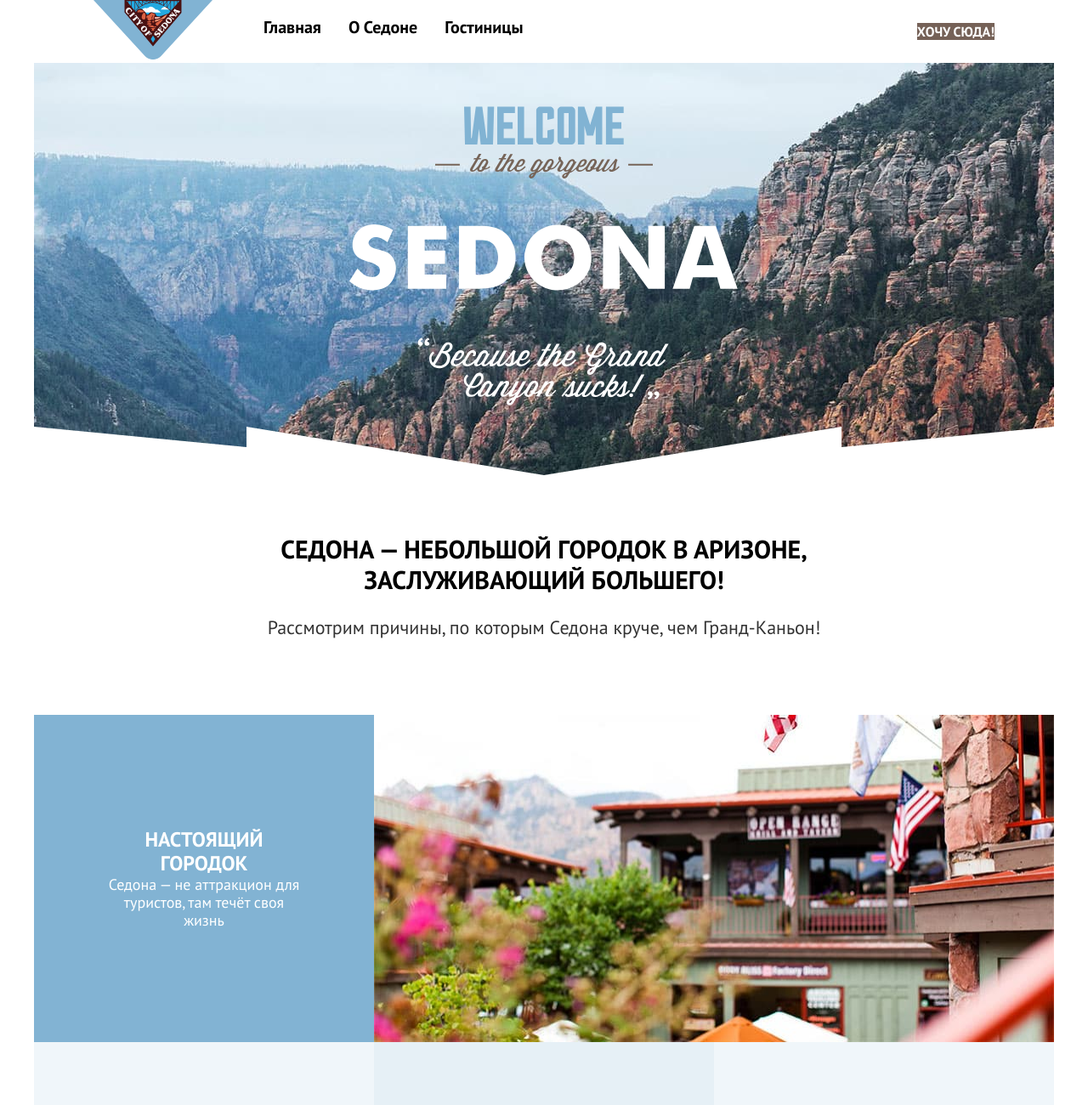
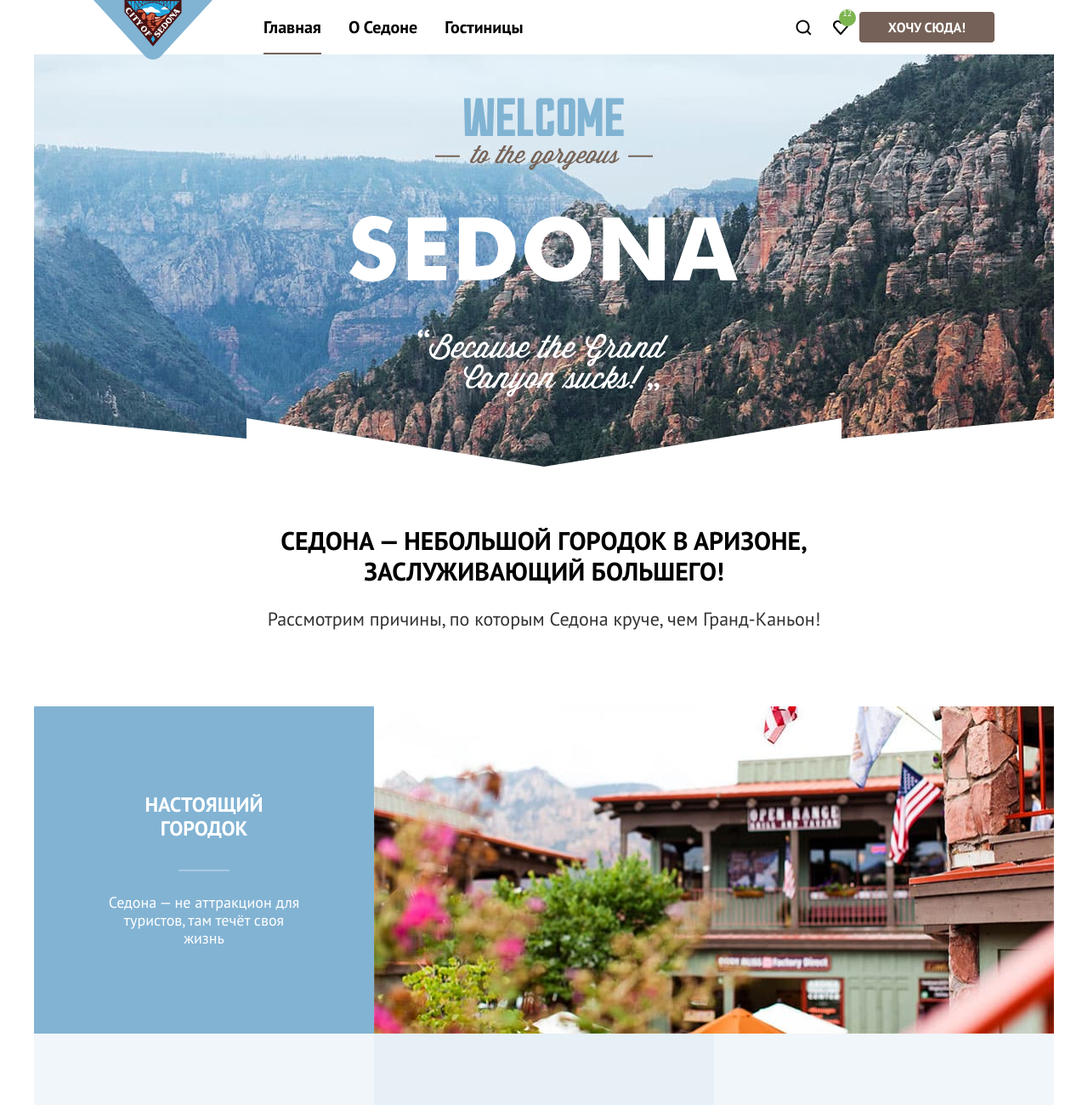
Before and after one commit to htmlacademy-htmlcss/2093739-sedona-36, a plain HTML site: page index.html in a window 1280 px wide. Shown: the top 1300 px of the page at 85% size. Drawn offline with Linux system fonts and the light colour scheme.

Commit message:
header icons

```diff
--- a/index.html
+++ b/index.html
@@ -25,6 +25,7 @@
         <ul class="main-menu">
           <li class="main-menu-item">
             <a class="main-menu-link" href="#">
+              <svg class="main-menu-icon" aria-hidden="true" focusable="false" xmlns="http://www.w3.org/2000/svg" width="20" height="20" viewBox="0 0 20 20"><path d="m19.5 18.008-3.7-3.68c1-1.292 1.7-2.983 1.7-4.872 0-4.376-3.6-7.956-8-7.956s-8 3.68-8 8.055c0 4.376 3.6 7.956 8 7.956 1.8 0 3.5-.597 4.9-1.69l3.7 3.679 1.4-1.492Zm-10-2.486c-3.3 0-6-2.685-6-5.967 0-3.282 2.7-5.967 6-5.967s6 2.685 6 5.967c0 3.282-2.7 5.967-6 5.967Z"/></svg>
               <span class="visually-hidden">
                 Поиск
               </span>
@@ -32,6 +33,8 @@
           </li>
           <li class="main-menu-item">
             <a class="main-menu-link" href="#">
+              <svg class="main-menu-icon" aria-hidden="true" focusable="false" xmlns="http://www.w3.org/2000/svg" width="18" height="17" viewBox="0 0 18 17"><path d="M8.9 17c-.3 0-.6-.1-.8-.4-5.4-6.1-6.7-7.5-7-7.9C.4 7.8 0 6.6 0 5.4 0 2.4 2.4 0 5.5 0 6.8 0 8 .5 9 1.3 10 .5 11.3 0 12.5 0c3 0 5.5 2.4 5.5 5.4 0 1.3-.5 2.5-1.3 3.4l-7 7.9c-.2.2-.4.3-.8.3Zm-6-9.5c.3.4 3.5 4 6.1 6.9l6.2-7c.5-.5.7-1.2.7-2 0-1.8-1.5-3.3-3.3-3.3-1 0-2 .5-2.7 1.3-.3.3-.6.4-.9.4-.3 0-.6-.2-.8-.4-.7-.8-1.7-1.3-2.7-1.3-1.8 0-3.3 1.5-3.3 3.3-.1.9.3 1.6.7 2.1-.1 0-.1 0 0 0Z"/></svg>
+              <span class="main-menu-icon-label" >12</span>
               <span class="visually-hidden">
                 Избранное
               </span>
--- a/styles/styles.css
+++ b/styles/styles.css
@@ -53,6 +53,9 @@ body {
   color: #FFFFFF;
   text-transform: uppercase;
   text-decoration: none;
+  border: none;
+  border-radius: 4px;
+  cursor: pointer;
 }
 
 .button.button-big {
@@ -73,20 +76,28 @@ body {
 }
 
 .navigation-logo {
+  position: relative;
+  display: block;
   width: 140px;
   margin-right: 44px;
+}
+
+.page-header-logo {
+  position: absolute;
+  z-index: 1;
 }
 
 .navigation-list {
   display: flex;
   flex-wrap: wrap;
-  width: 339px;
+  width: 450px;
   margin: 0;
   padding: 0;
   list-style-type: none;
 }
 
 .navigation-link {
+  position: relative;
   display: block;
   padding: 20px 16px;
   font-size: 20px;
@@ -95,6 +106,17 @@ body {
   text-align: center;
   color: #000000;
   text-decoration: none;
+}
+
+.navigation-link-current::before {
+  content: "";
+  position: absolute;
+  right: 16px;
+  bottom: 0;
+  left: 16px;
+  height: 2px;
+  background-color: #756257;
+
 }
 
 .main-menu {
@@ -109,12 +131,44 @@ body {
 }
 
 .main-menu-link {
+  position: relative;
   display: block;
   min-width: 20px;
   min-height: 20px;
+  padding: 22px 12px;
+}
+
+.main-menu-icon {
+  position: absolute;
+  top: 0;
+  right: 0;
+  bottom: 0;
+  left: 0;
+  margin: auto;
+  fill: #000000;
+}
+
+.main-menu-icon-label {
+  box-sizing: border-box;
+  position: absolute;
+  left: 20px;
+  top: 11px;
+  width: 20px;
+  height: 20px;
+  font-size: 10px;
+  line-height: 10px;
+  background-color: #7DB54F;
+  color: #FFFFFF;
+  text-align: center;
+  border-radius: 10px;
+}
+
+.main-menu-icon:hover {
+  fill: #756157;
 }
 
 .main-menu-button {
+  padding: 8px 34px;
   background-color: #756157;
 }
 
@@ -174,11 +228,8 @@ body {
   list-style-type: none;
 }
 
-.advantages-item {
-  background-color: rgba(131, 179, 211, 0.12);
-}
-
 .advantages-item-container {
+  position: relative;
   display: flex;
   flex-direction: column;
   justify-content: center;
@@ -187,7 +238,19 @@ body {
   padding: 90px 85px;
 }
 
-.advantages-item-wide {
+.advantages-item-container::before {
+  content: "";
+  position: absolute;
+  left: 50%;
+  top: 50%;
+  transform: translate(-50%, -50%);
+  width: 60px;
+  height: 2px;
+  background-color: currentColor;
+  opacity: 0.3;
+}
+
+.advantages-item.advantages-item-wide {
   display: flex;
   background-color: #82B3D3;
   color: #FFFFFF;
@@ -197,8 +260,14 @@ body {
   background-color: rgba(131, 179, 211, 0.2);
 }
 
+.advantages-item.advantages-square,
+.advantages-item.advantages-tourists {
+  background-color: rgba(131, 179, 211, 0.12);
+}
+
 .advantages-item-title {
   margin: 0;
+  margin-bottom: 62px;
   font-size: 24px;
   line-height: 28px;
   font-weight: 700;
@@ -355,7 +424,6 @@ body {
 
 .subscribe-submit {
   padding: 8px 50px;
-  border: none;
   background-color: #82B3D3;
 }
 
```
Also changed, not shown: catalog.html (+1 -1 lines).
